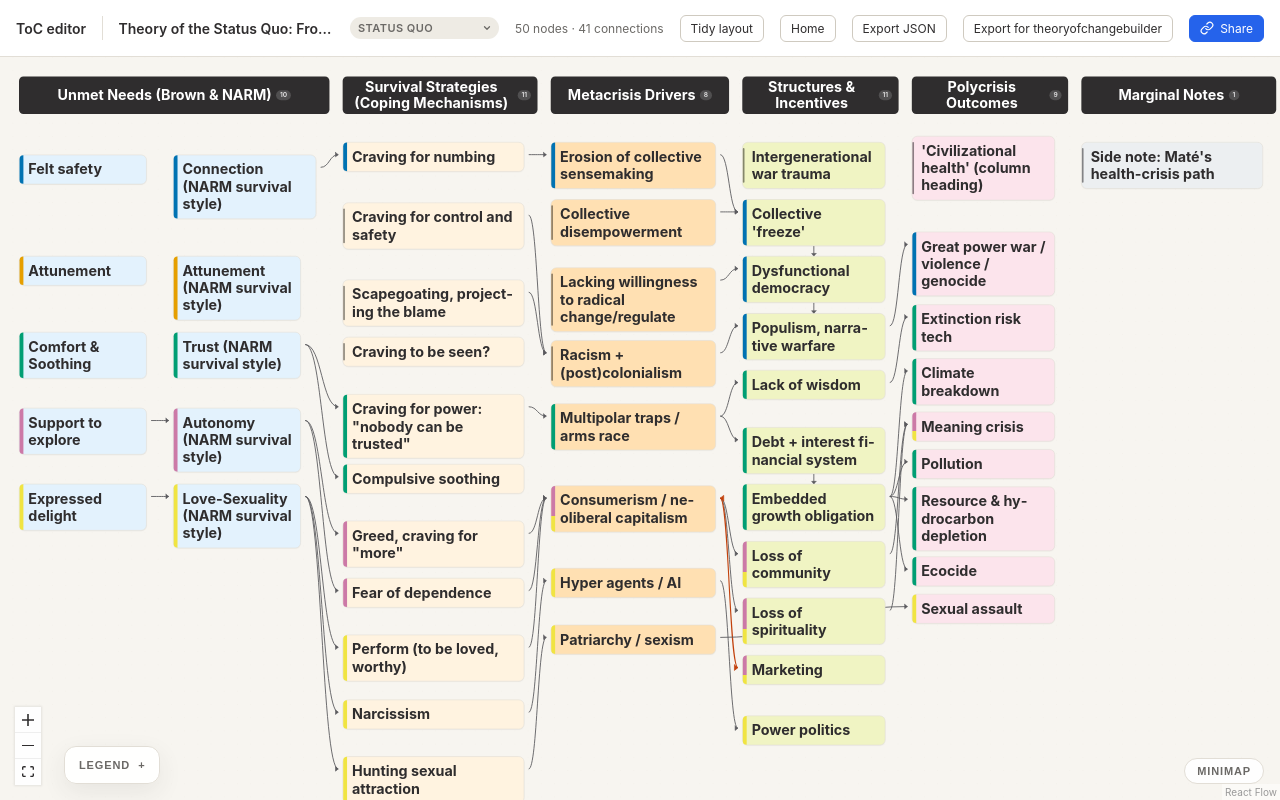
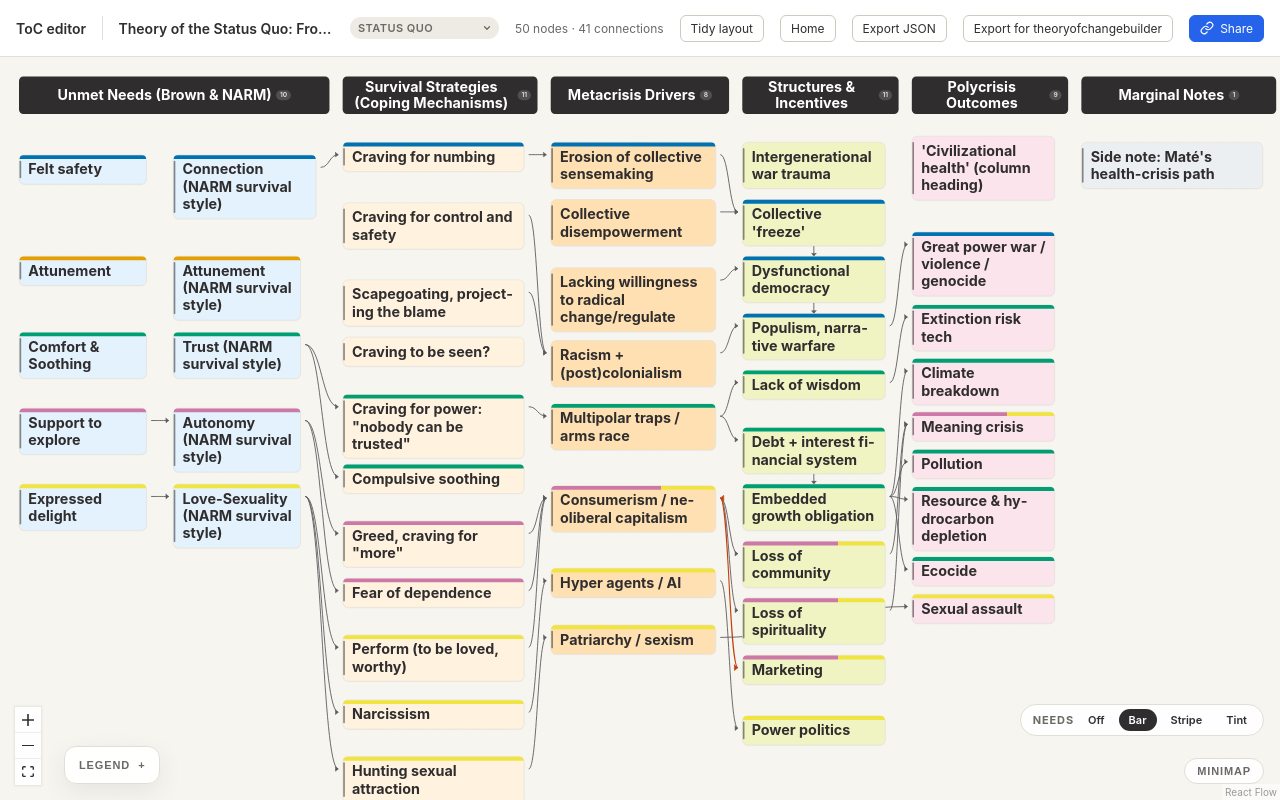
Before and after one commit to jonasmbecker/toc-editor, a React (Vite) app: page / in a window 1280 px wide. Both pictures are taken after a click on the button 640 px from the left and 179 px from the top of the page. Built offline with nearby package versions, Linux system fonts and the light colour scheme.

Commit message:
feat(canvas): live need-colour look switch (off, bar, stripe, tint) for review

```diff
--- a/src/canvas/Canvas.tsx
+++ b/src/canvas/Canvas.tsx
@@ -20,6 +20,7 @@ import { GroupNode } from './GroupNode'
 import { ConnectionEdge } from './ConnectionEdge'
 import { LoopEdge } from './LoopEdge'
 import { Legend } from './Legend'
+import { NeedLookSwitch } from './needLook'
 import { tidyLayout } from './tidyLayout'
 import { SnapGuide } from './SnapGuide'
 import { CanvasTopBar } from './CanvasTopBar'
@@ -168,6 +169,7 @@ export function Canvas({ onHome }: { onHome: () => void }) {
           <SnapGuide guide={flow.guide} />
         </ReactFlow>
         <Legend />
+        <NeedLookSwitch />
         <button
           type="button"
           className="toc-minimap-toggle"
--- a/src/canvas/CardNode.tsx
+++ b/src/canvas/CardNode.tsx
@@ -1,7 +1,7 @@
 import { Handle, Position, type Node, type NodeProps } from '@xyflow/react'
 import type { NodeProvenance } from '../model/schema'
 import { nodeColorStyle } from './config'
-import { needLookStyle, NeedBar, type NeedSegment } from './needLook'
+import { needLookStyle, NeedBar, useNeedLook, type NeedSegment } from './needLook'
 import './card.css'
 
 export interface CardNodeData extends Record<string, unknown> {
@@ -81,10 +81,11 @@ function ProvenanceBadge() {
 }
 
 export function CardNode({ data, selected }: NodeProps<CardNodeType>) {
+  const look = useNeedLook()
   return (
     <div
       className={`toc-card${selected ? ' toc-card--selected' : ''}`}
-      style={{ ...nodeColorStyle(data.color), ...needLookStyle(data.needMix) }}
+      style={{ ...nodeColorStyle(data.color), ...needLookStyle(data.needMix, look) }}
     >
       <Handle
         type="target"
@@ -99,7 +100,7 @@ export function CardNode({ data, selected }: NodeProps<CardNodeType>) {
         className="toc-card__loop-handle"
         isConnectable={false}
       />
-      <NeedBar segments={data.needMix} />
+      <NeedBar segments={data.needMix} look={look} />
       <div className="toc-card__title">{data.title}</div>
       {data.text ? <div className="toc-card__text">{data.text}</div> : null}
       {data.provenance === 'interpreted' ? <ProvenanceBadge /> : null}
--- a/src/canvas/legend.css
+++ b/src/canvas/legend.css
@@ -76,3 +76,42 @@
   color: #2f2d2e;
   border-color: #2f2d2e;
 }
+
+/* Need colour look switch, beside the minimap toggle's corner. */
+.toc-need-switch {
+  position: absolute;
+  right: 16px;
+  bottom: 64px;
+  z-index: 5;
+  display: flex;
+  align-items: center;
+  gap: 4px;
+  background: rgba(255, 255, 255, 0.92);
+  border: 1px solid #e2ded6;
+  border-radius: 999px;
+  padding: 4px 6px 4px 12px;
+  font-size: 11px;
+  font-weight: 700;
+  letter-spacing: 0.08em;
+  text-transform: uppercase;
+  color: #6b6966;
+}
+
+.toc-need-switch button {
+  font: inherit;
+  letter-spacing: inherit;
+  text-transform: none;
+  letter-spacing: 0;
+  font-weight: 600;
+  border: 0;
+  border-radius: 999px;
+  padding: 4px 10px;
+  background: transparent;
+  color: #2f2d2e;
+  cursor: pointer;
+}
+
+.toc-need-switch button[aria-pressed='true'] {
+  background: #2f2d2e;
+  color: #fff;
+}
--- a/src/canvas/needLook.tsx
+++ b/src/canvas/needLook.tsx
@@ -1,4 +1,4 @@
-import type { CSSProperties } from 'react'
+import { useSyncExternalStore, type CSSProperties } from 'react'
 import type { NeedMixResult } from './needMix'
 
 /** One slice of a card's need mix: a palette colour and its share (0..1). */
@@ -9,10 +9,55 @@ export interface NeedSegment {
 
 export type NeedLook = 'tint' | 'bar' | 'stripe' | 'off'
 
-/** Mock switch: ?needlook=tint|bar|stripe|off. */
-export function currentNeedLook(): NeedLook {
+const LOOKS: NeedLook[] = ['off', 'bar', 'stripe', 'tint']
+const LOOK_LABELS: Record<NeedLook, string> = {
+  off: 'Off',
+  bar: 'Bar',
+  stripe: 'Stripe',
+  tint: 'Tint',
+}
+
+function initialLook(): NeedLook {
   const value = new URLSearchParams(window.location.search).get('needlook')
-  return value === 'tint' || value === 'bar' || value === 'off' ? value : 'stripe'
+  return LOOKS.includes(value as NeedLook) ? (value as NeedLook) : 'bar'
+}
+
+let look: NeedLook = initialLook()
+const listeners = new Set<() => void>()
+
+export function setNeedLook(next: NeedLook): void {
+  look = next
+  listeners.forEach((listener) => listener())
+}
+
+export function useNeedLook(): NeedLook {
+  return useSyncExternalStore(
+    (listener) => {
+      listeners.add(listener)
+      return () => listeners.delete(listener)
+    },
+    () => look,
+  )
+}
+
+/** Canvas switch between the three looks and off. */
+export function NeedLookSwitch() {
+  const current = useNeedLook()
+  return (
+    <div className="toc-need-switch" role="group" aria-label="Colour by needs">
+      <span>Needs</span>
+      {LOOKS.map((option) => (
+        <button
+          key={option}
+          type="button"
+          aria-pressed={current === option}
+          onClick={() => setNeedLook(option)}
+        >
+          {LOOK_LABELS[option]}
+        </button>
+      ))}
+    </div>
+  )
 }
 
 export function needSegments({ needs, mixes }: NeedMixResult, nodeId: string): NeedSegment[] {
@@ -32,8 +77,7 @@ export function gradientOf(segments: NeedSegment[], direction: string, alpha = '
   return `linear-gradient(${direction}, ${stops.join(', ')})`
 }
 
-export function needLookStyle(segments: NeedSegment[] | undefined): CSSProperties {
-  const look = currentNeedLook()
+export function needLookStyle(segments: NeedSegment[] | undefined, look: NeedLook): CSSProperties {
   if (!segments || segments.length === 0 || look === 'off') return {}
   if (look === 'tint') {
     // Blend of the needs at 22% over the card's own fill.
@@ -49,8 +93,14 @@ export function needLookStyle(segments: NeedSegment[] | undefined): CSSPropertie
 }
 
 /** Split bar along the top of the card (bar look only). */
-export function NeedBar({ segments }: { segments: NeedSegment[] | undefined }) {
-  if (currentNeedLook() !== 'bar' || !segments || segments.length === 0) return null
+export function NeedBar({
+  segments,
+  look,
+}: {
+  segments: NeedSegment[] | undefined
+  look: NeedLook
+}) {
+  if (look !== 'bar' || !segments || segments.length === 0) return null
   return (
     <div className="toc-card__need-bar" style={{ background: gradientOf(segments, 'to right') }} />
   )
```
